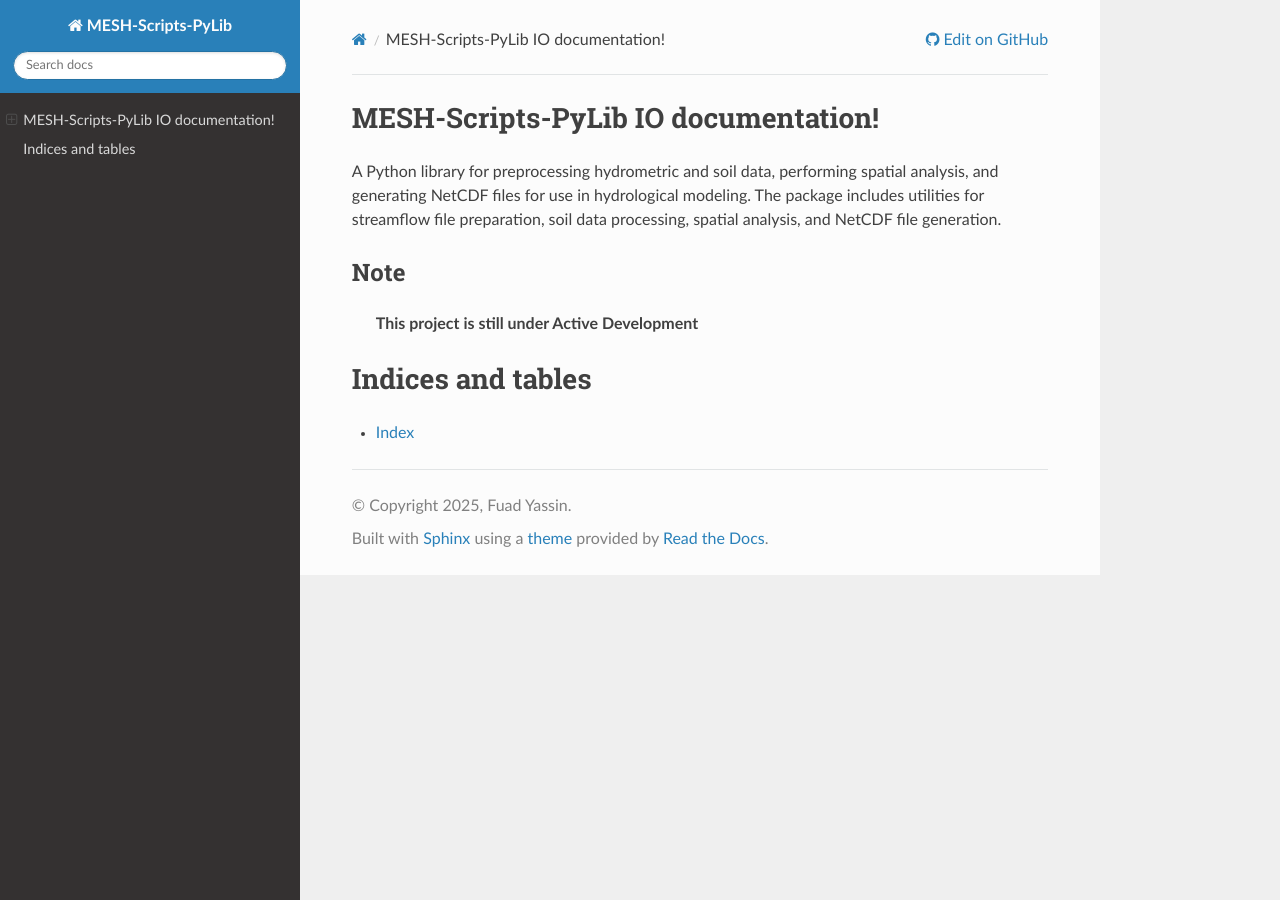
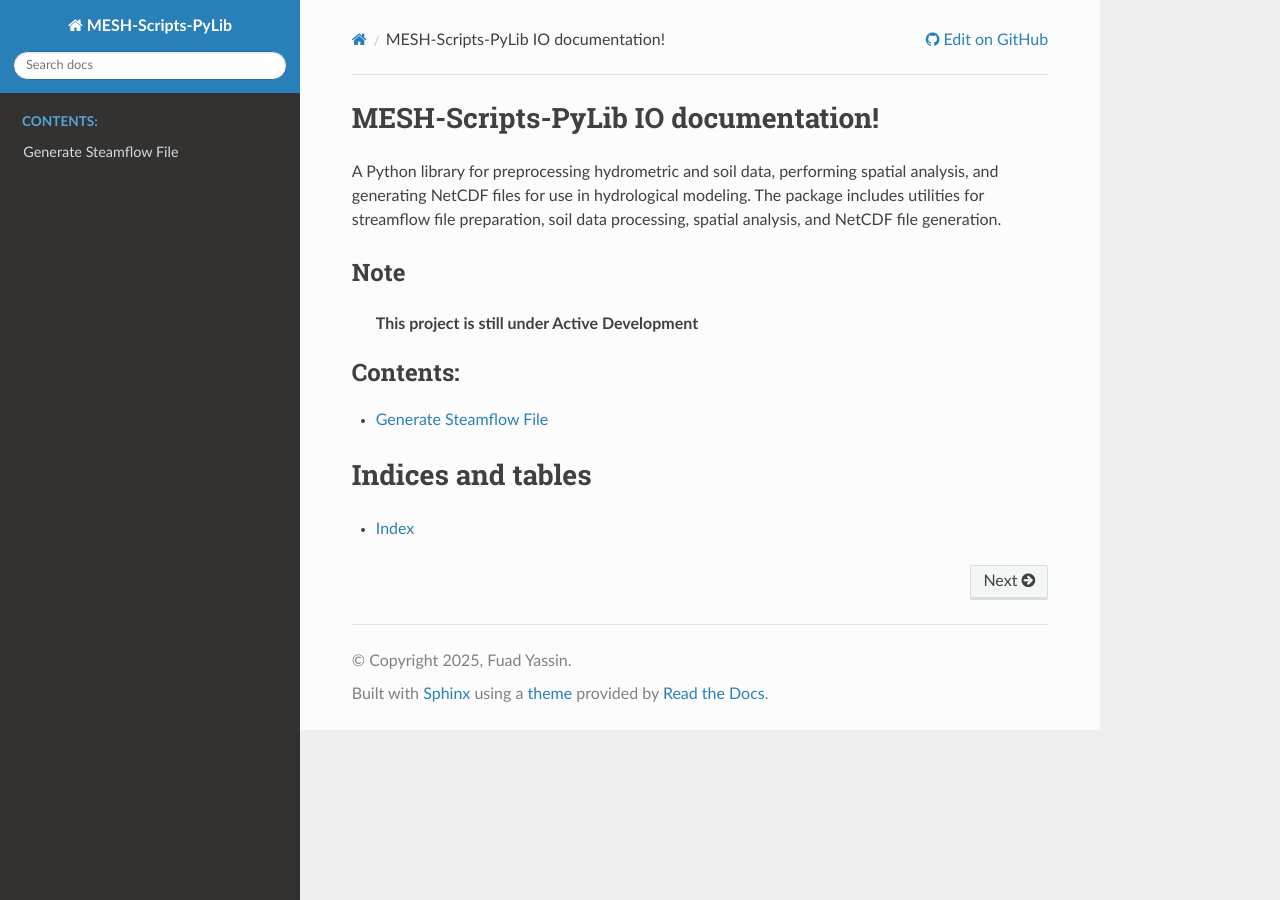
Before and after one commit to fuadyassin/MESH-Scripts-PyLib, a Sphinx documentation site: the page built from docs/source/index.rst, in a window 1280 px wide. Built offline with Sphinx 7.4.7 and the Read the Docs theme 3.1.0, drawn with Linux system fonts in a browser that asks for light colours.

Commit message:
Update index.rst

```diff
--- a/docs/source/index.rst
+++ b/docs/source/index.rst
@@ -18,6 +18,8 @@ Note
    :maxdepth: 1
    :caption: Contents:
 
+   gen_streamflow_file
+
 
 
 Indices and tables
```
